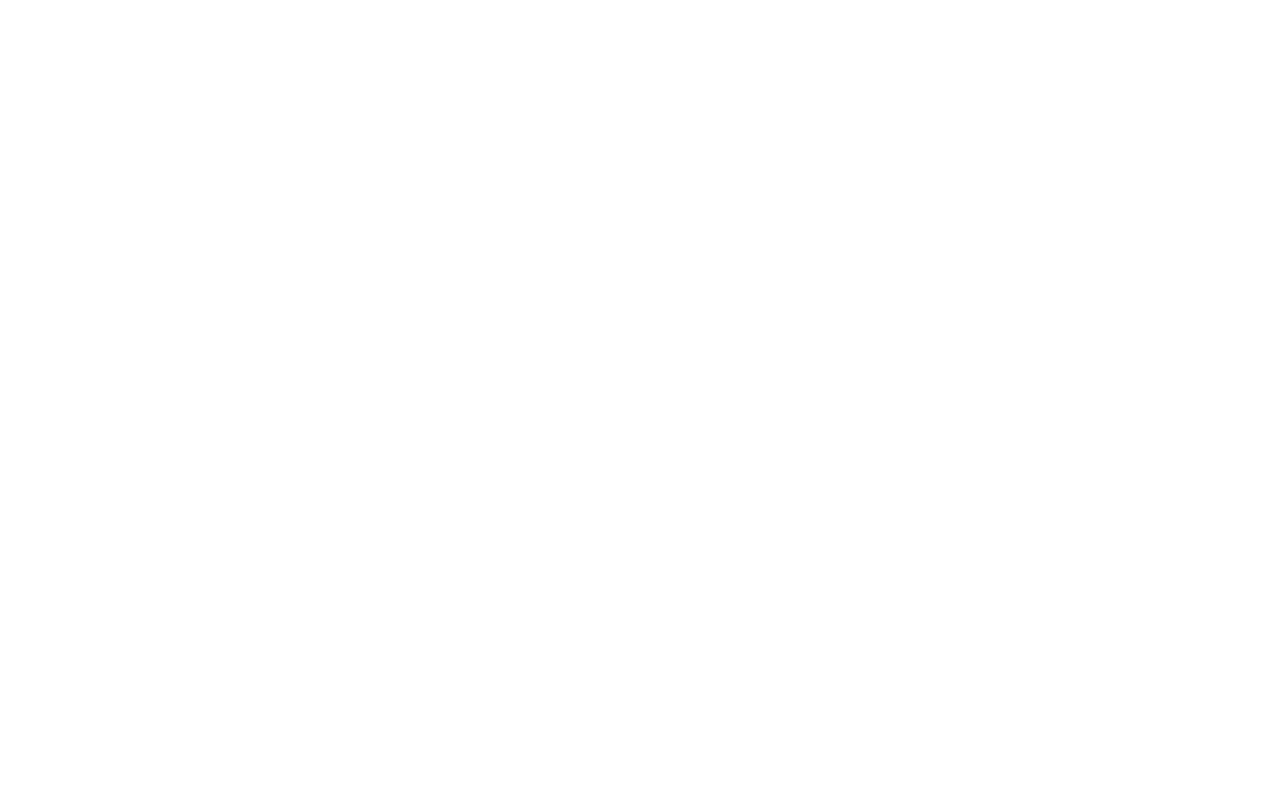
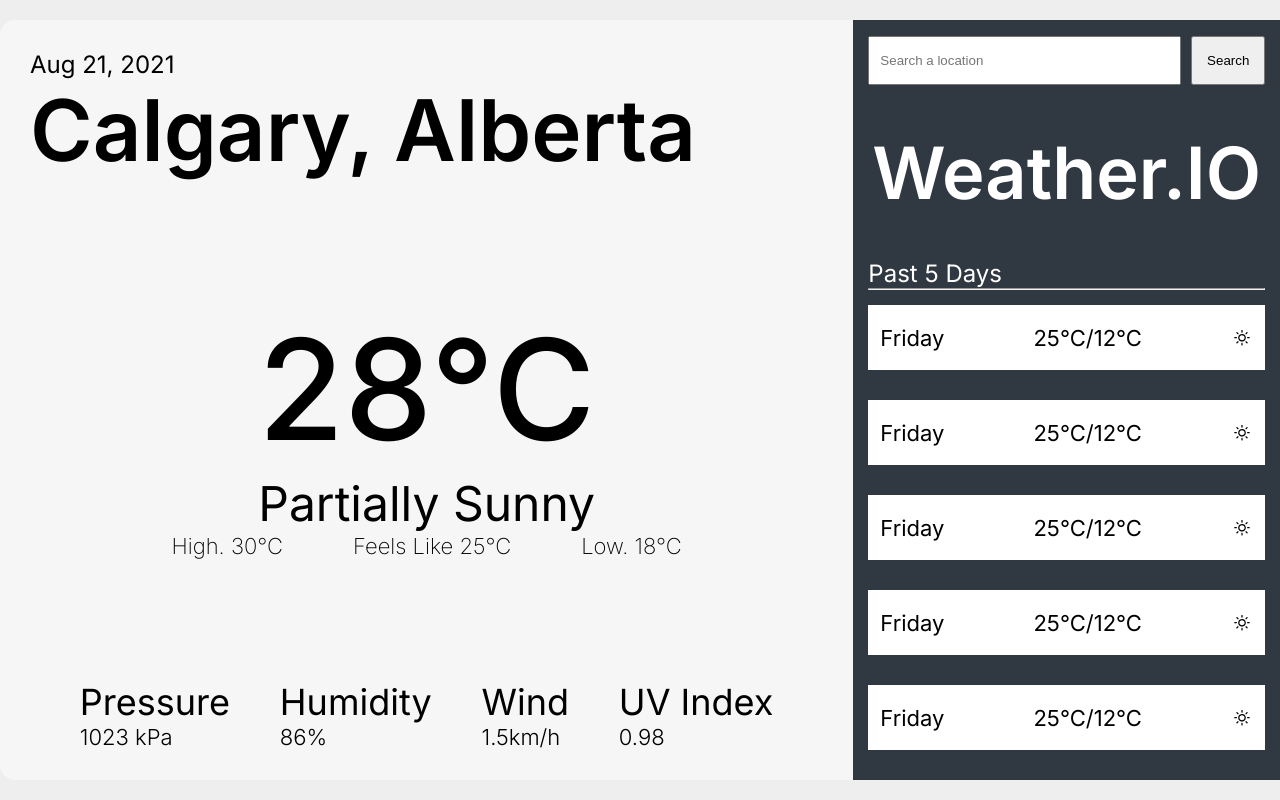
Before and after one commit to eli-micho/simple-weather-app, a React (Create React App) app: page / in a window 1280 px wide. Built offline with nearby package versions, Linux system fonts and the light colour scheme; no server answers.

Commit message:
styled main page

```diff
--- a/public/index.html
+++ b/public/index.html
@@ -9,12 +9,9 @@
       name="description"
       content="Web site created using create-react-app"
     />
-    <link rel="apple-touch-icon" href="%PUBLIC_URL%/logo192.png" />
-    <!--
-      manifest.json provides metadata used when your web app is installed on a
-      user's mobile device or desktop. See https://developers.google.com/web/fundamentals/web-app-manifest/
-    -->
-    <link rel="manifest" href="%PUBLIC_URL%/manifest.json" />
+    <link rel="preconnect" href="https://fonts.googleapis.com">
+    <link rel="preconnect" href="https://fonts.gstatic.com" crossorigin>
+    <link href="https://fonts.googleapis.com/css2?family=Inter:wght@100;200;300;400;500;600&display=swap" rel="stylesheet">
     <!--
       Notice the use of %PUBLIC_URL% in the tags above.
       It will be replaced with the URL of the `public` folder during the build.
--- a/src/App.js
+++ b/src/App.js
@@ -1,8 +1,109 @@
+import { useEffect } from 'react';
+import { DateTime } from 'luxon';
+import { WiDaySunny } from 'react-icons/wi';
 
 function App() {
+
+  useEffect(() => {
+    navigator.geolocation.getCurrentPosition(function(position) {
+      console.log("Latitude is :", position.coords.latitude);
+      console.log("Longitude is :", position.coords.longitude);
+    });
+  },[])
+
   return (
-    <div className="App">
+    <div className="app">
+      <div className="wrapper">
+        <div className="left-content">
+          <div className="title-container">
+            <p>{DateTime.now().toLocaleString(DateTime.DATE_MED)}</p>
+            <h1>Calgary, Alberta</h1>
+          </div>
 
+          <div className="center-weather-info">
+            <h1>28&#176;C</h1>
+            <p>Partially Sunny</p>
+            <ul>
+              <li>High. 30&#176;C</li>
+              <li>Feels Like 25&#176;C</li>
+              <li>Low. 18&#176;C</li>
+            </ul>
+          </div>
+
+          <div className="bottom-weather-info">
+            <ul>
+              <li>
+                <h5>Pressure</h5>
+                <span>1023 kPa</span>
+              </li>
+              <li>
+                <h5>Humidity</h5>
+                <span>86%</span>
+              </li>
+              <li>
+                <h5>Wind</h5>
+                <span>1.5km/h</span>
+              </li>
+              <li>
+                <h5>UV Index</h5>
+                <span>0.98</span>
+              </li>
+            </ul>
+          </div>
+        </div>
+
+        <div className="right-content">
+            <form className="search-form">
+              <input placeholder="Search a location" id="search-input" />
+              <input type="submit" value="Search" id="submit-btn"/>
+            </form>
+
+            <h1>Weather.IO</h1>
+
+            <div className="previous-weather-container">
+              <p>Past 5 Days</p>
+              <hr/>
+              <ul>
+                <li>
+                  <div className="previous-day-weather">
+                    <span>Friday</span>
+                    <span>25&#176;C/12&#176;C</span>
+                    <WiDaySunny/>
+                  </div>
+                </li>
+                <li>
+                  <div className="previous-day-weather">
+                    <span>Friday</span>
+                    <span>25&#176;C/12&#176;C</span>
+                    <WiDaySunny/>
+                  </div>
+                </li>
+                <li>
+                  <div className="previous-day-weather">
+                    <span>Friday</span>
+                    <span>25&#176;C/12&#176;C</span>
+                    <WiDaySunny/>
+                  </div>
+                </li>
+                <li>
+                  <div className="previous-day-weather">
+                    <span>Friday</span>
+                    <span>25&#176;C/12&#176;C</span>
+                    <WiDaySunny/>
+                  </div>
+                </li>
+                <li>
+                  <div className="previous-day-weather">
+                    <span>Friday</span>
+                    <span>25&#176;C/12&#176;C</span>
+                    <WiDaySunny/>
+                  </div>
+                </li>
+              </ul>
+
+          </div>
+        </div>
+      </div>
     </div>
   );
 }
--- /dev/null
+++ b/src/global.scss
@@ -0,0 +1,7 @@
+$bg-color: #EEEEEE;
+$secondary-bg-color: #F6F6F6;
+$main-font: 'Inter', sans-serif;
+
+ul {
+    list-style-type: none;
+}
--- a/src/index.js
+++ b/src/index.js
@@ -1,6 +1,7 @@
 import React from 'react';
 import ReactDOM from 'react-dom';
 import App from './App';
+import './index.scss';
 
 ReactDOM.render(
   <React.StrictMode>
--- /dev/null
+++ b/src/index.scss
@@ -0,0 +1,163 @@
+@import './global.scss';
+
+* {
+    margin: 0;
+    padding: 0;
+}
+
+body {
+    width: 100vw;
+    height: 100%;
+    font-family: $main-font;
+}
+
+.app {
+    background-color: $bg-color;
+    display: flex;
+    justify-content: center;
+    align-items: center;
+    width: 100%;
+    height: 100vh;
+
+    .wrapper {
+        display: flex;
+        max-width: 1440px;
+        width: 100%;
+        height: 95%;
+        border-top-left-radius: 15px;
+        border-bottom-left-radius: 15px;
+        background-color: $secondary-bg-color;
+
+        .left-content {
+            display: flex;
+            flex-direction: column;
+            align-items: center;
+            justify-content: space-between;
+            flex: 8;
+            padding: 30px;
+
+            .title-container {
+                width: 100%;
+
+                p {
+                    font-size: 24px;
+                }
+
+                h1 {
+
+                    font-size: 85px;
+                }
+            }
+
+            .center-weather-info {
+                width: 100%;
+                display: flex;
+                flex-direction: column;
+                align-items: center;
+                justify-content: center;
+
+                h1 {
+                    font-weight: 500;
+                    font-size: 140px;
+                    margin-bottom: 0;
+                }
+                p {
+                    font-size: 48px;
+                }
+                ul {
+                    display: flex;
+                    li {
+                        margin: 0 35px;
+                        font-weight: 200;
+                        font-size: 22px;
+                    }
+                }
+            }
+
+            .bottom-weather-info {
+                width: 100%;
+                ul {
+                    width: 100%;
+                    display: flex;
+                    justify-content: space-evenly;
+                    li {
+                        h5 {
+                            font-weight: 400;
+                            font-size: 36px;
+                        }
+
+                        span {
+                            font-weight: 300;
+                            font-size: 22px;
+                        }
+                    }
+                }
+            }
+        }
+        .right-content {
+            flex: 4;
+            background-color: #303841;
+            display: flex;
+                flex-direction: column;
+                align-items: center;
+                justify-content: space-between;
+                padding: 15px;
+
+
+                .search-form {
+                    width: 100%;
+                    height: 50px;
+                    display: flex;
+                    align-items: center;
+                    #search-input {
+                        width: 80%;
+                        padding: 15px 10px;
+                    }
+                    #submit-btn {
+                        margin-left: 10px;
+                        cursor: pointer;
+                        width: 20%;
+                        padding: 15px 5px;
+                    }
+                }
+
+                h1 {
+                    color: #ffffff;
+                    font-size: 72px;
+                    font-weight: 600;
+                }
+
+                .previous-weather-container {
+                    width: 100%;
+
+                    p {
+                        color: #ffffff;
+                        font-size: 24px;
+                    }
+
+                    ul {
+
+                        width: 100%;
+                        display: flex;
+                        flex-direction: column;
+                        justify-content: space-between;
+
+                        li {
+                            margin: 15px 0;
+                            .previous-day-weather {
+                                font-size: 22px;
+                                padding: 0 12px;
+                                display: flex;
+                                align-items: center;
+                                justify-content: space-between;
+                                height: 65px;
+                                background-color: #ffffff;
+                            }
+                        }
+                    }
+                }
+
+        }
+    }
+
+}
```
Also changed, not shown: package.json (+7 -0 lines), 2 other files (tests, documents, lock files or other folders).
